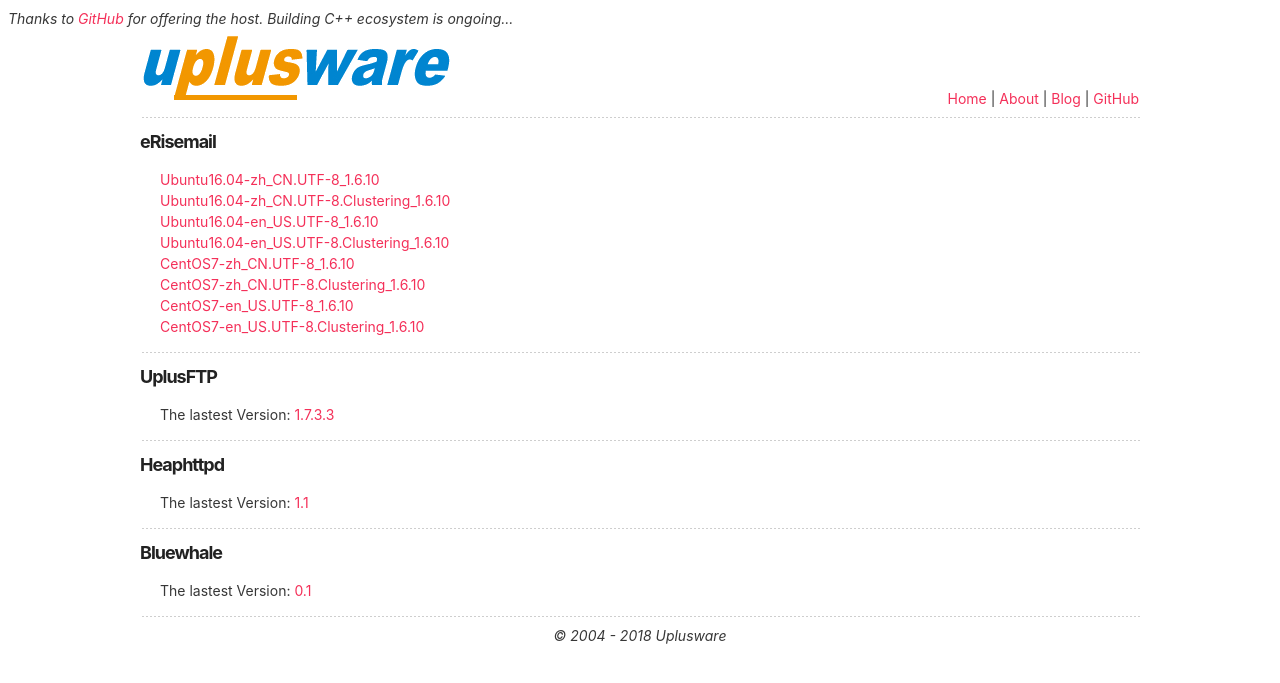
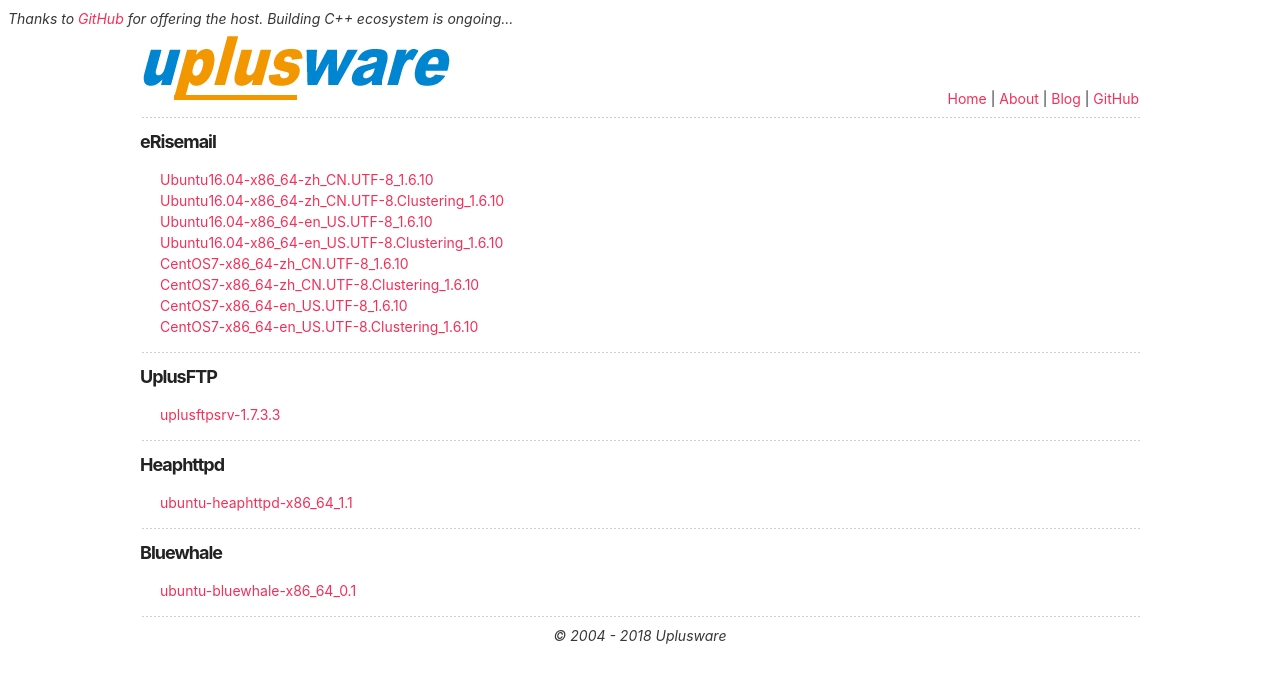
Before and after one commit to uplusware/uplusware.github.io, a Jekyll site: the page download.html, which Jekyll copies as it is, in a window 1280 px wide. Shown: the top 683 px of the page. Built offline with Jekyll 4.4.1, drawn with Linux system fonts in a browser that asks for light colours.

Commit message:
Update download.html

```diff
--- a/download.html
+++ b/download.html
@@ -19,16 +19,15 @@
 		</table>
 		<hr>
 		<h5><a id="erisemail-server" class="anchor" href="#erisemail-server" aria-hidden="true"><span class="octicon octicon-link"></span></a>eRisemail</h5>
-
 		<ul>
-			<li><a href="https://github.com/uplusware/erisemail/raw/master/ubuntu-erisemail-bin-cn-utf8-x86_64-linux-1.6.10.tar.gz">Ubuntu16.04-zh_CN.UTF-8_1.6.10</a></li>
-			<li><a href="https://github.com/uplusware/erisemail/raw/master/ubuntu-erisemail-bin-cn-utf8-x86_64-linux-1.6.10-dist.tar.gz">Ubuntu16.04-zh_CN.UTF-8.Clustering_1.6.10</a></li>
-			<li><a href="https://github.com/uplusware/erisemail/raw/master/ubuntu-erisemail-bin-en-utf8-x86_64-linux-1.6.10.tar.gz">Ubuntu16.04-en_US.UTF-8_1.6.10</a></li>
-			<li><a href="https://github.com/uplusware/erisemail/raw/master/ubuntu-erisemail-bin-en-utf8-x86_64-linux-1.6.10-dist.tar.gz">Ubuntu16.04-en_US.UTF-8.Clustering_1.6.10</a></li>
-			<li><a href="https://github.com/uplusware/erisemail/raw/master/centos7-erisemail-bin-cn-utf8-x86_64-linux-1.6.10.tar.gz">CentOS7-zh_CN.UTF-8_1.6.10</a></li>
-			<li><a href="https://github.com/uplusware/erisemail/raw/master/centos7-erisemail-bin-cn-utf8-x86_64-linux-1.6.10-dist.tar.gz">CentOS7-zh_CN.UTF-8.Clustering_1.6.10</a></li>
-			<li><a href="https://github.com/uplusware/erisemail/raw/master/centos7-erisemail-bin-en-utf8-x86_64-linux-1.6.10.tar.gz">CentOS7-en_US.UTF-8_1.6.10</a></li>
-			<li><a href="https://github.com/uplusware/erisemail/raw/master/centos7-erisemail-bin-en-utf8-x86_64-linux-1.6.10-dist.tar.gz">CentOS7-en_US.UTF-8.Clustering_1.6.10</a></li>
+			<li><a href="https://github.com/uplusware/erisemail/raw/master/ubuntu-erisemail-bin-cn-utf8-x86_64-linux-1.6.10.tar.gz">Ubuntu16.04-x86_64-zh_CN.UTF-8_1.6.10</a></li>
+			<li><a href="https://github.com/uplusware/erisemail/raw/master/ubuntu-erisemail-bin-cn-utf8-x86_64-linux-1.6.10-dist.tar.gz">Ubuntu16.04-x86_64-zh_CN.UTF-8.Clustering_1.6.10</a></li>
+			<li><a href="https://github.com/uplusware/erisemail/raw/master/ubuntu-erisemail-bin-en-utf8-x86_64-linux-1.6.10.tar.gz">Ubuntu16.04-x86_64-en_US.UTF-8_1.6.10</a></li>
+			<li><a href="https://github.com/uplusware/erisemail/raw/master/ubuntu-erisemail-bin-en-utf8-x86_64-linux-1.6.10-dist.tar.gz">Ubuntu16.04-x86_64-en_US.UTF-8.Clustering_1.6.10</a></li>
+			<li><a href="https://github.com/uplusware/erisemail/raw/master/centos7-erisemail-bin-cn-utf8-x86_64-linux-1.6.10.tar.gz">CentOS7-x86_64-zh_CN.UTF-8_1.6.10</a></li>
+			<li><a href="https://github.com/uplusware/erisemail/raw/master/centos7-erisemail-bin-cn-utf8-x86_64-linux-1.6.10-dist.tar.gz">CentOS7-x86_64-zh_CN.UTF-8.Clustering_1.6.10</a></li>
+			<li><a href="https://github.com/uplusware/erisemail/raw/master/centos7-erisemail-bin-en-utf8-x86_64-linux-1.6.10.tar.gz">CentOS7-x86_64-en_US.UTF-8_1.6.10</a></li>
+			<li><a href="https://github.com/uplusware/erisemail/raw/master/centos7-erisemail-bin-en-utf8-x86_64-linux-1.6.10-dist.tar.gz">CentOS7-x86_64-en_US.UTF-8.Clustering_1.6.10</a></li>
 		</ul>
 
 		<hr>
@@ -36,7 +35,7 @@
 		<h5><a id="uplusftp-server" class="anchor" href="#uplusftp-server" aria-hidden="true"><span class="octicon octicon-link"></span></a>UplusFTP</h5>
 
 		<ul>
-		<li>The lastest Version: <a href="http://uplusware.github.io/projects/uplusftp/uplusftpsrv-1.7.3.3.zip">1.7.3.3</a></li>
+		<li><a href="http://uplusware.github.io/projects/uplusftp/uplusftpsrv-1.7.3.3.zip">uplusftpsrv-1.7.3.3</a></li>
 		</ul>
 
 		<hr>
@@ -44,14 +43,14 @@
 		<h5><a id="Heaphttpd-server" class="anchor" href="#Heaphttpd-server" aria-hidden="true"><span class="octicon octicon-link"></span></a>Heaphttpd</h5>
 
 		<ul>
-			<li>The lastest Version: <a href="https://github.com/uplusware/heaphttpd/raw/master/ubuntu-heaphttpd-bin-GA-x86_64-linux-1.1.tar.gz">1.1</a></li>
+			<li><a href="https://github.com/uplusware/heaphttpd/raw/master/ubuntu-heaphttpd-bin-GA-x86_64-linux-1.1.tar.gz">ubuntu-heaphttpd-x86_64_1.1</a></li>
 		</ul>
 
 		<hr>
                 <h5><a id="Bluewhale-server" class="anchor" href="#Bluewhale-server" aria-hidden="true"><span class="octicon octicon-link"></span></a>Bluewhale</h5>
 
 		<ul>
-			<li>The lastest Version: <a href="https://github.com/uplusware/bluewhale/raw/master/ubuntu-bluewhale-bin-beta-x86_64-linux-0.1.tar.gz">0.1</a></li>
+			<li><a href="https://github.com/uplusware/bluewhale/raw/master/ubuntu-bluewhale-bin-beta-x86_64-linux-0.1.tar.gz">ubuntu-bluewhale-x86_64_0.1</a></li>
 		</ul>
 
 		<hr>
```
